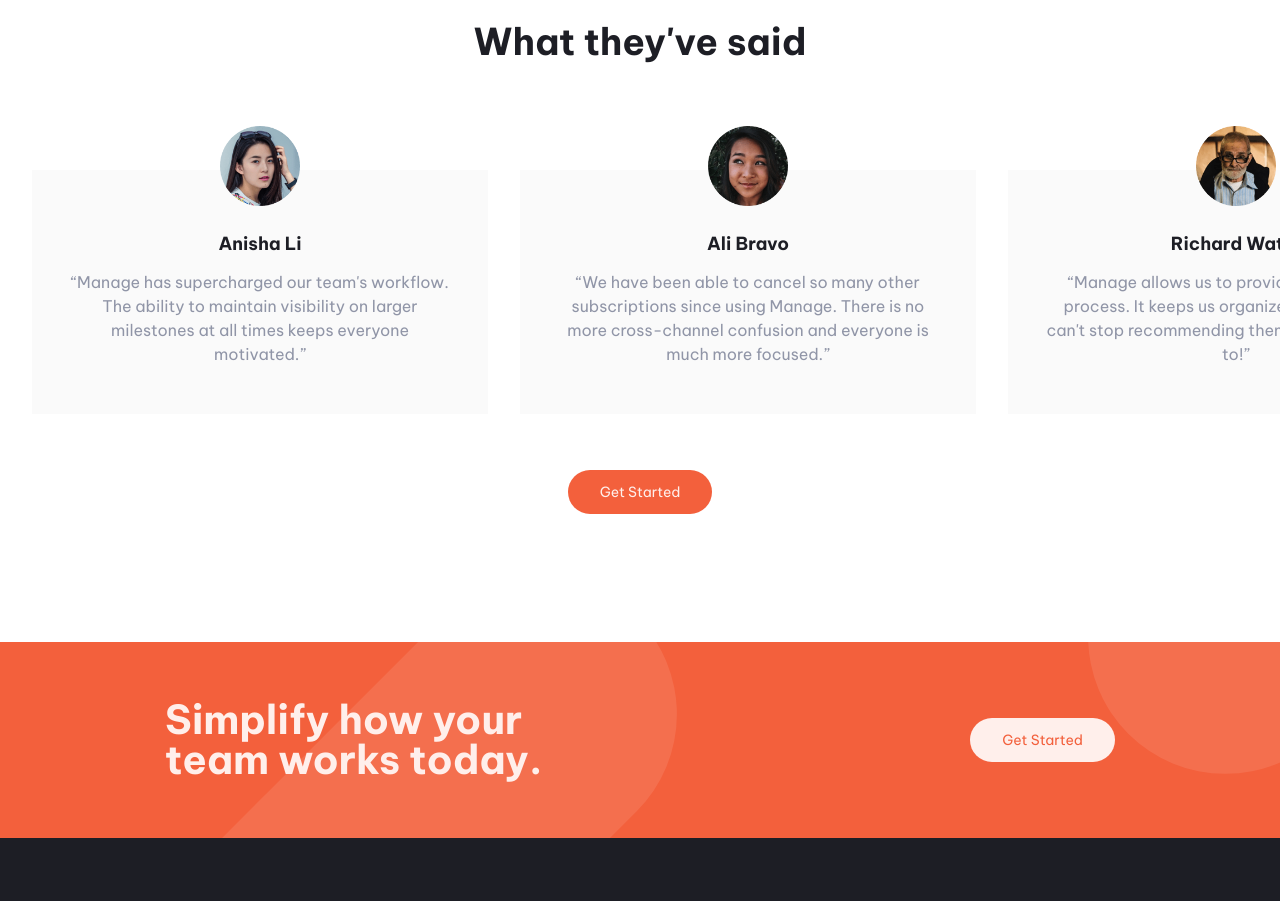
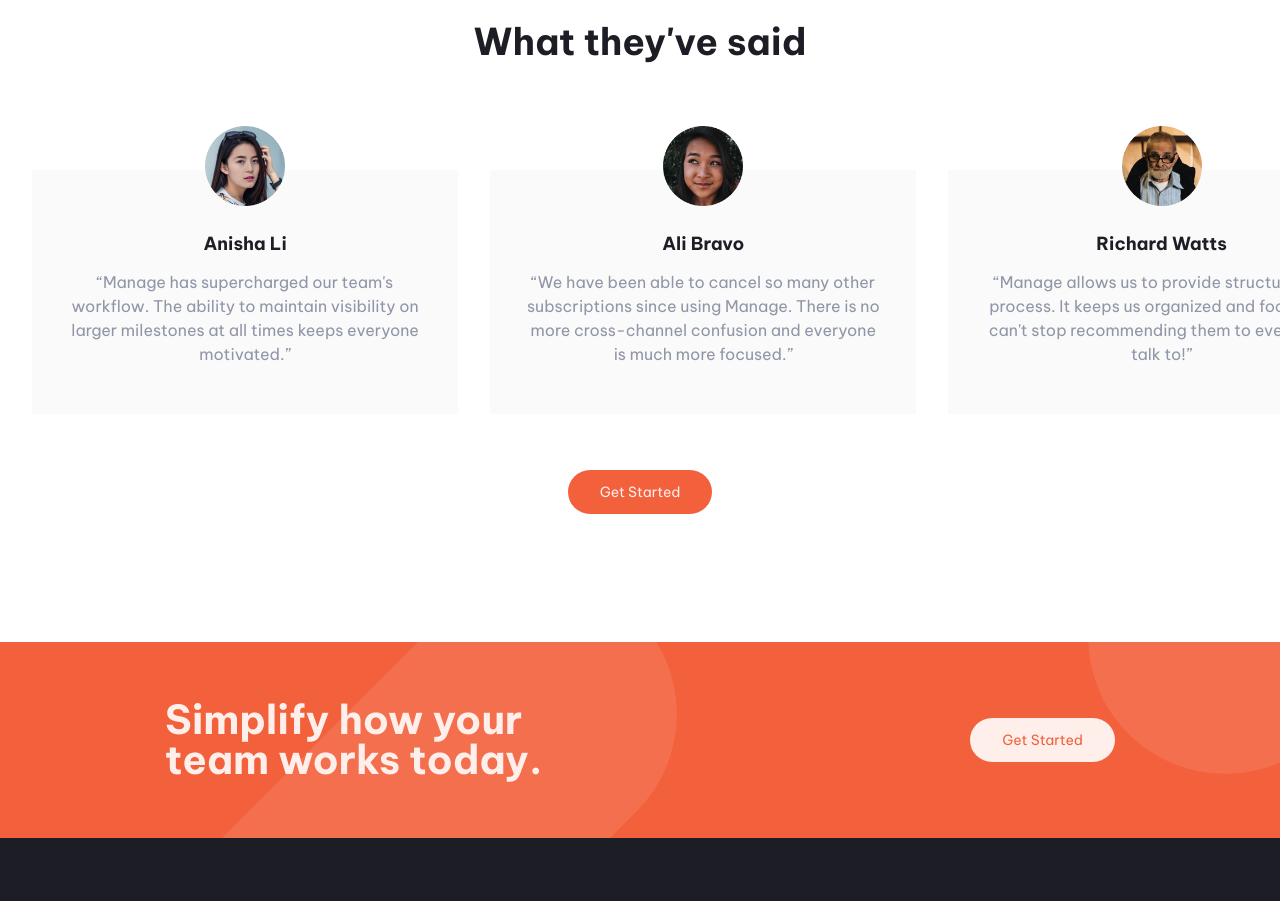
Before and after one commit to Professor1345/Manage, a website: page public/index.html in a window 1280 px wide. Shown: the part 1580-2481 px from the top of the page. Drawn offline with Linux system fonts and the light colour scheme.

Commit message:
Resolve slide issue

```diff
--- a/src/input.css
+++ b/src/input.css
@@ -206,7 +206,7 @@
     @apply flex flex-row;
     @apply overflow-hidden md:overflow-x-scroll overflow-y-hidden whitespace-nowrap !important;
     @apply max-w-full;
-    @apply px-0 sm:px-0 md:px-0 !important;
+    @apply px-6 sm:px-9 md:px-0;
 
     @apply my-4 md:my-10 lg:my-12  xl:my-14;
     /* @apply justify-center items-center; */
@@ -219,10 +219,11 @@
     @apply text-[15px] lg:text-base xl:text-base;
     @apply bg-transparent whitespace-normal;
     @apply basis-full;
-    @apply min-w-[48vh] md:min-w-[52vh] lg:min-w-[54vh] xl:min-w-[57vh] !important;
+    @apply min-w-full md:min-w-[33.3%];
+     /* lg:min-w-[54vh] xl:min-w-[57vh] !important; */
     /* md:basis-1/4 w-[25%]; */
     /* @apply max-w-[100vh]; */
-    @apply mx-3 md:mx-3 lg:mx-4;
+    @apply md:mx-3 lg:mx-4;
     @apply pt-9 lg:pt-11;
     /* @apply mx-6 sm:mx-9 md:mx-16 lg:mx-24 xl:mx-[165px]; */
 
@@ -259,6 +260,7 @@
     @apply md:px-5 lg:px-7 xl:px-9;
     @apply text-center;
     @apply py-5 pt-7 md:py-6 lg:py-10 xl:py-12;
+    @apply overflow-auto;
   }
 
   .ftbt-contentName {
@@ -267,6 +269,7 @@
     @apply font-bold;
     @apply my-2 lg:my-3;
   }
+
   .get-3 {
     /* @apply flex justify-center grow-0; */
     @apply text-base md:text-[13px] lg:text-[13px] xl:text-sm;
```
Also changed, not shown: public/styles.css.
